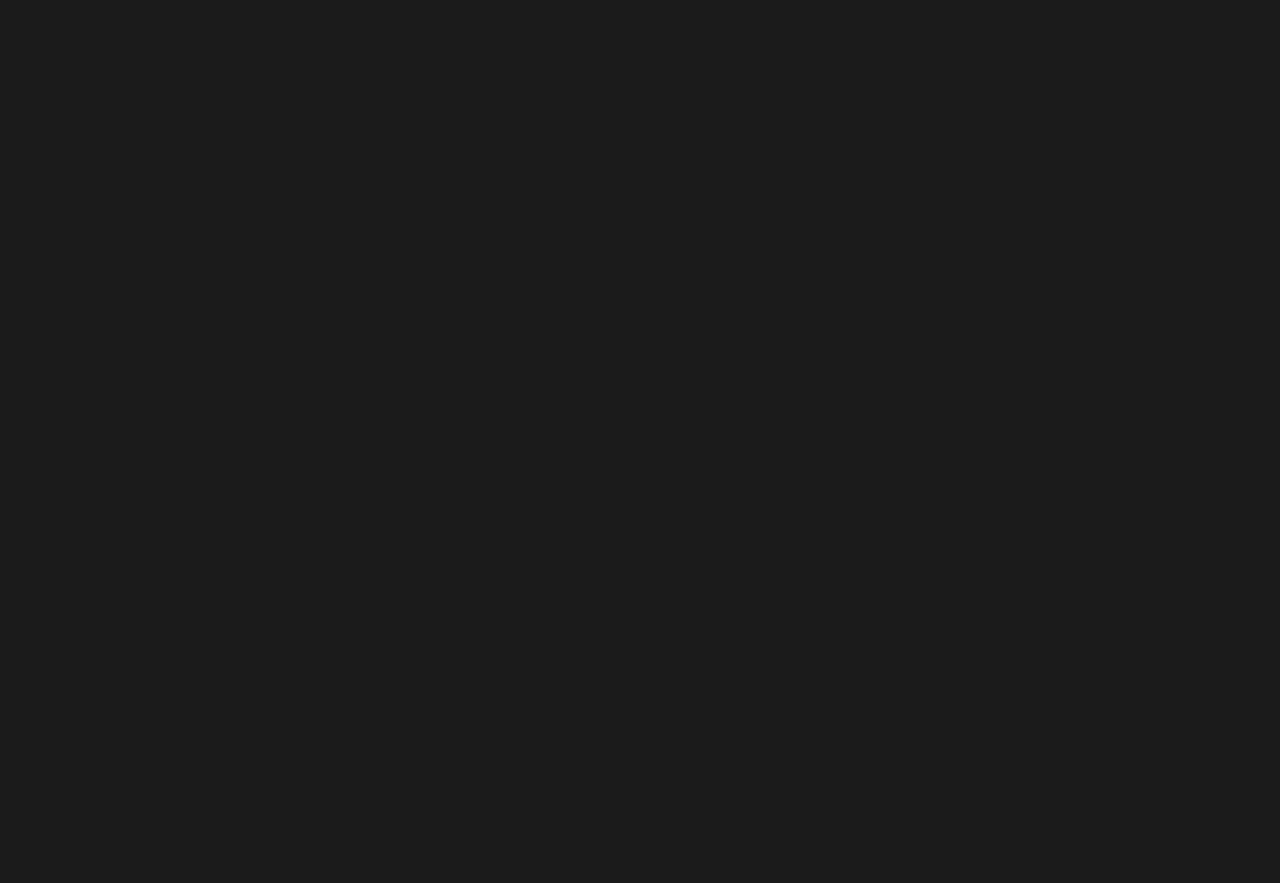
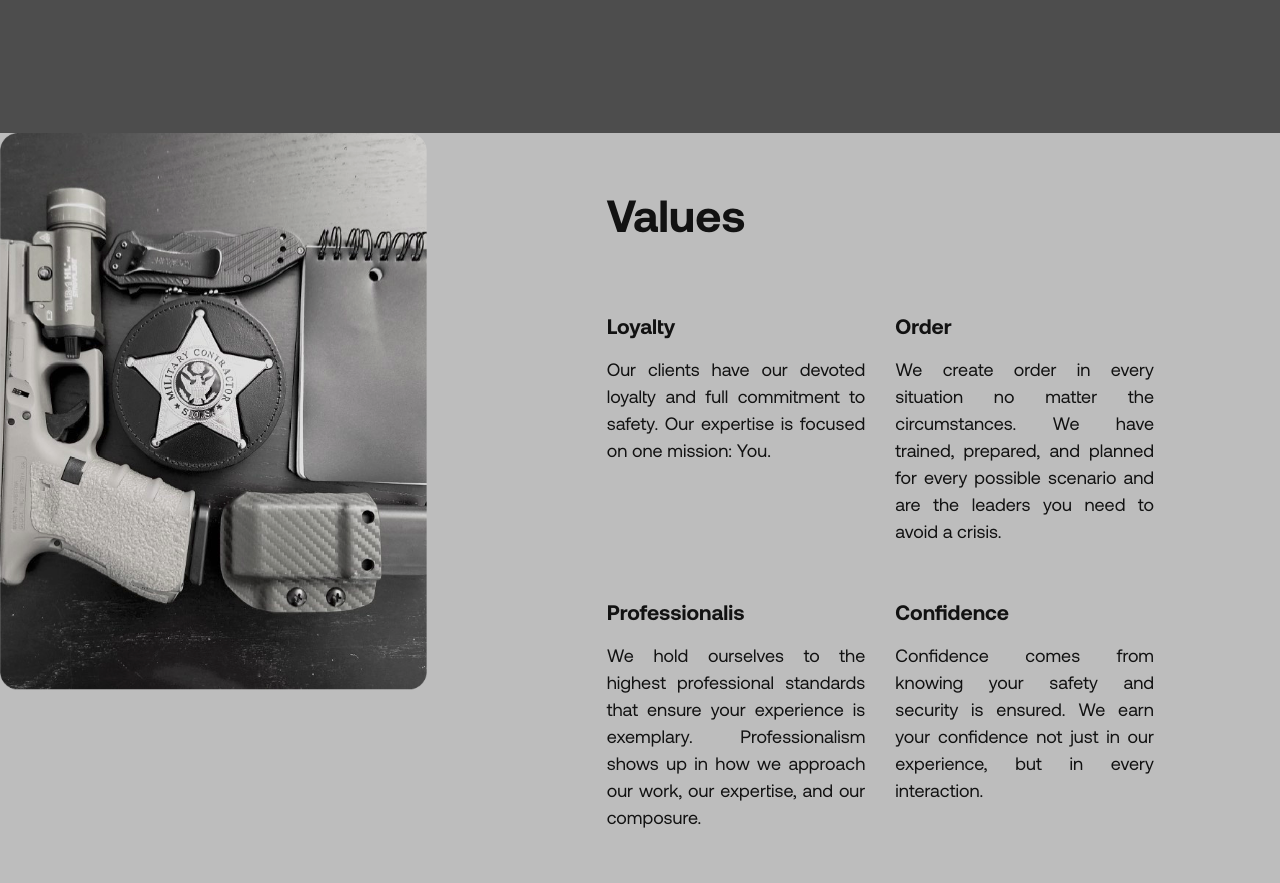
Before and after one commit to ricardopp1992/sos-next, a Next.js app: page /about in a window 1280 px wide. Shown: the part 1900-2783 px from the top of the page. Before the commit the page ends 800 px from the top, so only its background shows below. Built offline with nearby package versions, Linux system fonts and the light colour scheme.

Commit message:
fixed folder structura, and started about responsive

```diff
--- a/src/assets/styles/pages/_about.module.scss
+++ b/src/assets/styles/pages/_about.module.scss
@@ -1,5 +1,6 @@
+@import '../controls/theme-media-query.scss';
+
 /*APPROACH SECTION */
-
 .all_content {
   height: 35rem;
   background-color: #c4c4c8;
@@ -24,7 +25,7 @@
   .pattern {
     position: absolute;
     width: 100%;
-    top: 14rem;
+    top: 52rem;
   }
 
   .big_content2 {
@@ -72,25 +73,20 @@
 }
 
 /* Value section */
+.values_section {
+  background-color: #bdbdbd;
+  color: #121212;
+  padding-bottom: 3rem;
 
-.container {
-  background-color: #bdbdbd;
-  height: 45rem;
-
-  .img_content {
-    width: 50%;
-    display: inline-block;
+  h1, h3 {
+    font-weight: bold;
   }
 
-  .values_section {
-    float: right;
-    width: 50%;
-    display: block;
-    padding-right: 8rem;
+  .values_content {
+    padding: 0 1rem;
 
-    .text_color {
-      color: black;
-      padding-bottom: 1rem;
+    @include desktops {
+      padding: 0 7rem 0 10rem;
     }
   }
 }
@@ -106,7 +102,6 @@
     top: 0;
     left: 0;
     width: 100%;
-    height: 225px;
     object-fit: cover;
   }
 
--- a/src/components/About/SOScta.jsx
+++ b/src/components/About/SOScta.jsx
@@ -1,20 +1,18 @@
-import React from 'react'
-import {Container } from 'react-bootstrap';
+import React from 'react';
 
-import styles from '../../assets/styles/pages/_about.module.scss'
+import styles from '../../assets/styles/pages/_about.module.scss';
 
 const SOScta = () => {
   return (
-    <Container fluid className={styles.connect_section}>
+    <div className={styles.connect_section}>
       <img className={styles.connect_pattern} src="/img/home/connect-pattern.svg" alt="connect" />
       <div className={styles.connect_content}>
         <h1 className="primary-title">Send us an SOS signal</h1>
         <a className="blue_btn" href="#">Connect</a>
       </div>
-    </Container>
-
+    </div>
   );
 };
 
 
-export default SOScta
+export default SOScta;
--- a/src/components/About/Values-section.jsx
+++ b/src/components/About/Values-section.jsx
@@ -1,18 +1,21 @@
 import React from 'react';
 import { Col, Container, Row } from 'react-bootstrap';
 
-import styles from '../../assets/styles/pages/_about.module.scss'
+import styles from '../../assets/styles/pages/_about.module.scss';
 
 const ValuesSection = () => {
   return (
-   <div  className={styles.container}>
-     <div className={styles.img_content}>
-       <img className="w-100" src="/img/about/values-section.png" />
-     </div>
-
+    // <div className={styles.container}>
+    //   <div className={styles.img_content}>
+    //   </div>
     <Container fluid className={styles.values_section}>
       <Row className="justify-content-start">
-        <h1 className={`${styles.text_color} w-100 pt-5 pb-3 ml-5`}>Values</h1>
+        <Col sm={12} lg={4} className="p-0 m-0">
+          <img className="w-100" src="/img/about/values-section.png" />
+        </Col>
+        <Col lg={8} className={styles.values_content}>
+          <h1 className={`${styles.text_color} w-100 pt-5 pb-3`}>Values</h1>
+          <Row>
             <Values
               title='Loyalty'
               text='Our clients have our devoted loyalty and full commitment to safety. Our expertise is focused on one mission: You.'
@@ -33,19 +36,21 @@ const ValuesSection = () => {
             not just in our experience, but in every interaction.'
             />
           </Row>
+        </Col>
+      </Row>
     </Container>
-  </div>
+    // </div>
   );
 };
 
-const Values = ({title, text}) =>{
-  return(
-    <Col lg={6} className="pt-5  pl-5">
-      <h3 className={styles.text_color}>{title}</h3>
-      <p className={styles.text_color}>{text}</p>
+const Values = ({ title, text }) => {
+  return (
+    <Col sm={12} lg={6} className="text-justify pt-5">
+      <h3 className="pb-3">{title}</h3>
+      <p>{text}</p>
     </Col>
-  )
-}
+  );
+};
 
 
 export default ValuesSection;
--- a/src/pages/about.jsx
+++ b/src/pages/about.jsx
@@ -1,14 +1,20 @@
-import React from 'react';
+import Hero from '../components/HeroComponent';
+import Layout from '../components/Layout/Layout';
+import ApproachSection from '../components/About/Approach-section';
+import ConsultationSection from '../components/About/Consultation-section';
+import ValuesSection from '../components/About/Values-section';
+import SOScta from '../components/About/SOScta';
+import BottomAbout from '../components/About/BottomAbout';
 
-import Layout from '../components/Layout/Layout';
-import Hero from '../components/HeroComponent';
-
-const About = () => {
+export default function Services() {
   return (
-    <Layout title="About">
+    <Layout title="About Us">
       <Hero title="About" image="/img/about/hero-about.png" />
+      <ApproachSection />
+      <ConsultationSection />
+      <ValuesSection />
+      <SOScta />
+      <BottomAbout />
     </Layout>
   );
 }
-
-export default About;
```
Also changed, not shown: src/pages/about/index.js (deleted, +0 -25 lines), src/pages/team.jsx (added, +20 -0 lines), src/pages/team/index.js (deleted, +0 -20 lines), src/assets/styles/pages/about.module.css (renamed from src/pages/about/about.module.css). Lines whose indentation alone changed are shown as unchanged.
